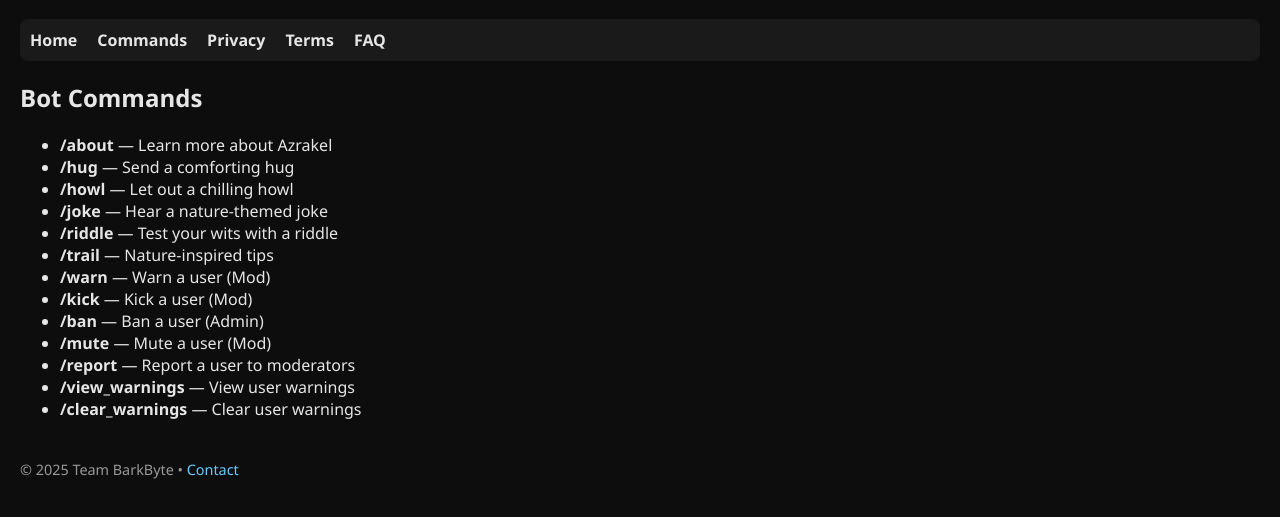
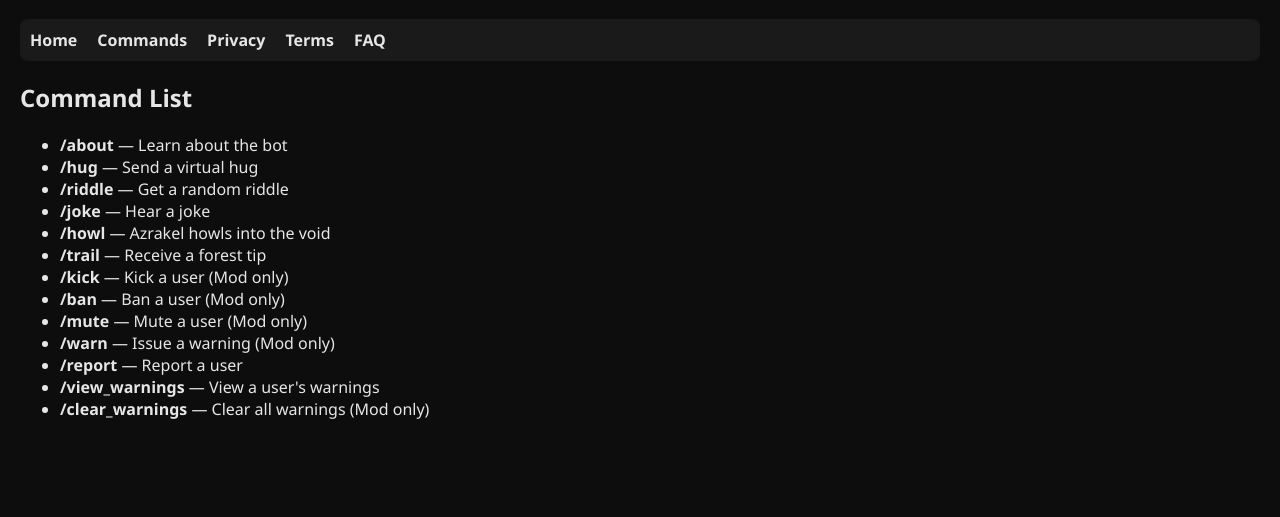
Before and after one commit to RyokoKing/azrakel.github.io, a plain HTML site: page docs/commands.html in a window 1280 px wide. Shown: the part 87-604 px from the top of the page. Drawn offline with Linux system fonts and the light colour scheme.

Commit message:
Update commands.html

```diff
--- a/docs/commands.html
+++ b/docs/commands.html
@@ -4,8 +4,8 @@
 <head>
   <meta charset="UTF-8" />
   <meta name="viewport" content="width=device-width, initial-scale=1.0" />
+  <link rel="stylesheet" href="css/style.css" />
   <title>Azrakel | Commands</title>
-<link rel="stylesheet" href="css/style.css">
 </head>
 <body>
   <header>
@@ -18,26 +18,22 @@
       <a href="faq.html">FAQ</a>
     </nav>
   </header>
+
   <main>
-    <h2>Bot Commands</h2>
+    <h2>Command List</h2>
     <ul>
-      <li><strong>/about</strong> — Learn more about Azrakel</li>
-      <li><strong>/hug</strong> — Send a comforting hug</li>
-      <li><strong>/howl</strong> — Let out a chilling howl</li>
-      <li><strong>/joke</strong> — Hear a nature-themed joke</li>
-      <li><strong>/riddle</strong> — Test your wits with a riddle</li>
-      <li><strong>/trail</strong> — Nature-inspired tips</li>
-      <li><strong>/warn</strong> — Warn a user (Mod)</li>
-      <li><strong>/kick</strong> — Kick a user (Mod)</li>
-      <li><strong>/ban</strong> — Ban a user (Admin)</li>
-      <li><strong>/mute</strong> — Mute a user (Mod)</li>
-      <li><strong>/report</strong> — Report a user to moderators</li>
-      <li><strong>/view_warnings</strong> — View user warnings</li>
-      <li><strong>/clear_warnings</strong> — Clear user warnings</li>
+      <li><strong>/about</strong> — Learn about the bot</li>
+      <li><strong>/hug</strong> — Send a virtual hug</li>
+      <li><strong>/riddle</strong> — Get a random riddle</li>
+      <li><strong>/joke</strong> — Hear a joke</li>
+      <li><strong>/howl</strong> — Azrakel howls into the void</li>
+      <li><strong>/trail</strong> — Receive a forest tip</li>
+      <li><strong>/kick</strong> — Kick a user (Mod only)</li>
+      <li><strong>/ban</strong> — Ban a user (Mod only)</li>
+      <li><strong>/mute</strong> — Mute a user (Mod only)</li>
+      <li><strong>/warn</strong> — Issue a warning (Mod only)</li>
+      <li><strong>/report</strong> — Report a user</li>
+      <li><strong>/view_warnings</strong> — View a user's warnings</li>
+      <li><strong>/clear_warnings</strong> — Clear all warnings (Mod only)</li>
     </ul>
   </main>
-  <footer>
-    <p>&copy; 2025 Team BarkByte • <a href="mailto:teambarkbyte@gmail.com">Contact</a></p>
-  </footer>
-</body>
-</html>
```
